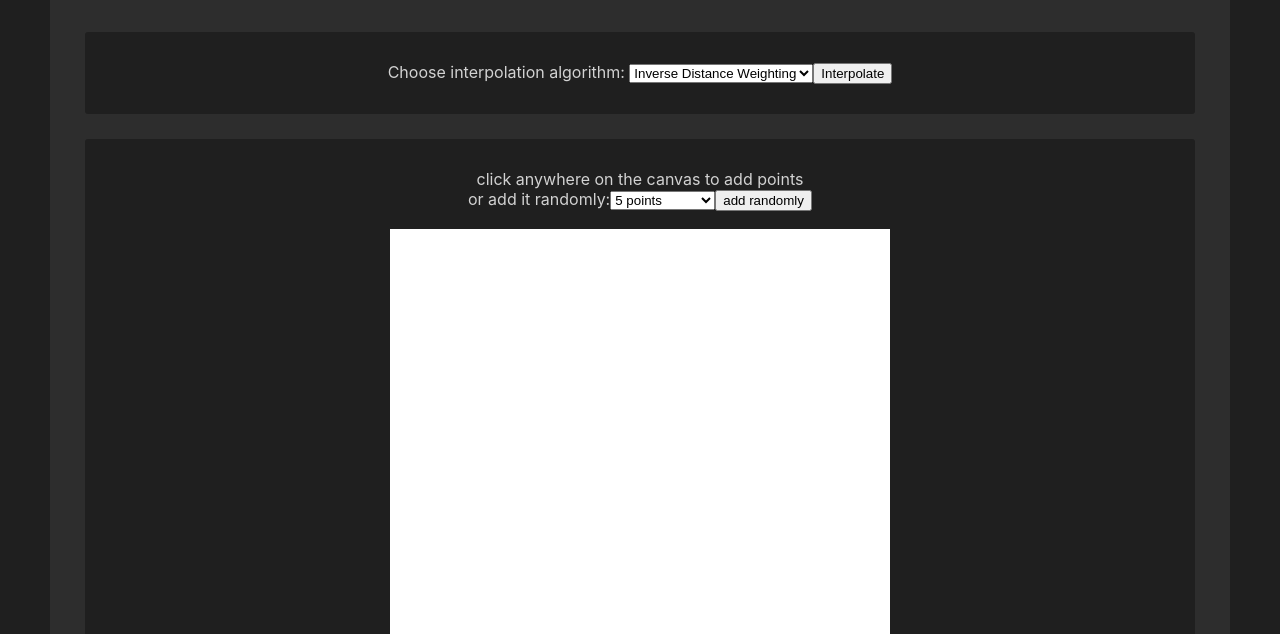
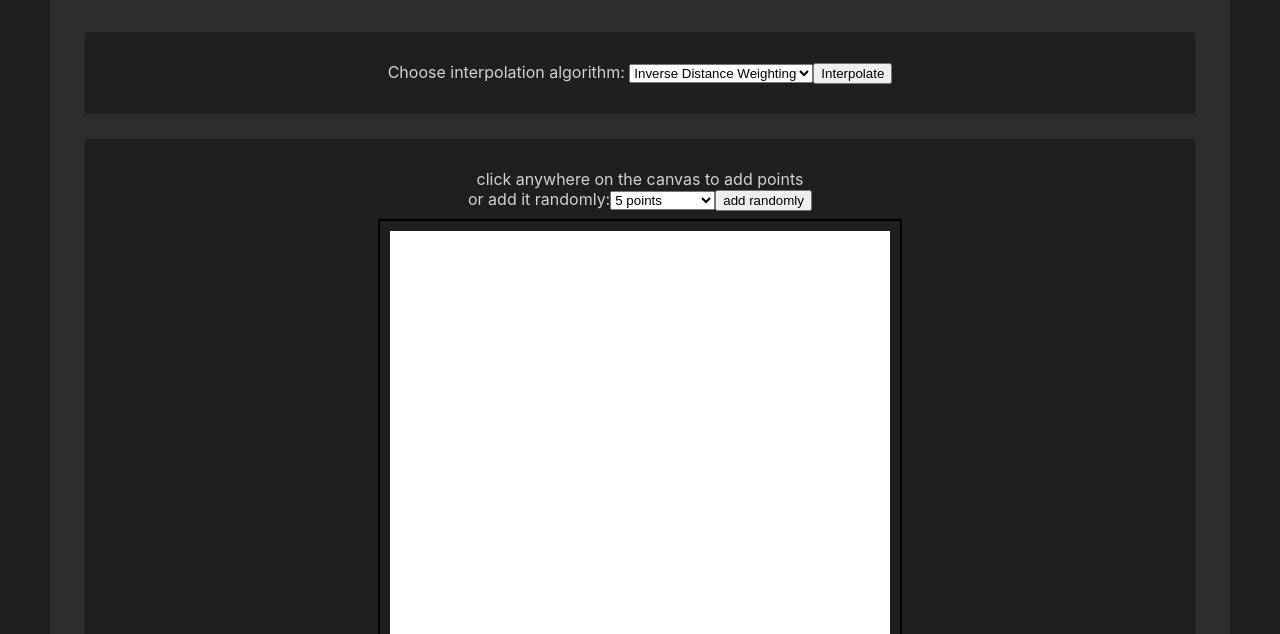
Before and after one commit to kentabf/heatmap-interpolator-fe, a React app: page / in a window 1280 px wide. Shown: the part 166-800 px from the top of the page. Built offline with nearby package versions, Linux system fonts and the light colour scheme.

Commit message:
bordering added for canvas for light mode

```diff
--- a/app/components/canvas.js
+++ b/app/components/canvas.js
@@ -350,6 +350,7 @@ export default class Canvas extends React.Component {
 									{/* canvas */}
 									<div className='center-outer'>
 										<canvas
+											className='canvas'
 											id="canvas"
 											width={`${width + 2*buffer}`}
 											height={`${height + 2*buffer}`}
--- a/app/index.css
+++ b/app/index.css
@@ -367,6 +367,9 @@ ul.about-list li{
 	list-style-type: circle;
 	padding-bottom: 3px;
 }
+.canvas{
+	border: 2px solid black;
+}
 
 .image {
 	width: 80%;
```
